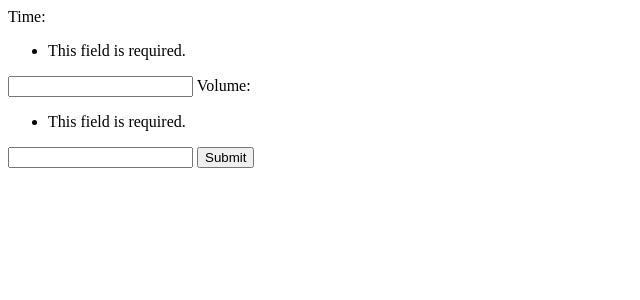
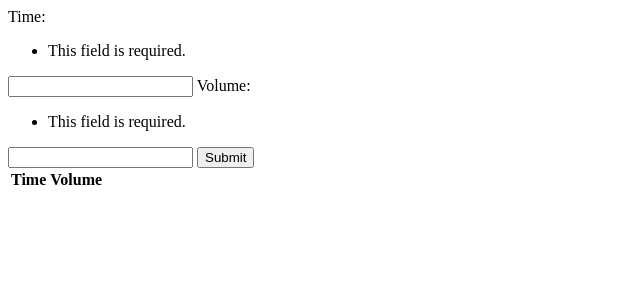
Before and after one commit to aniikamalhotra/hoohacks, a Django app: page / in a window 1280 px wide. Shown: the top 300 px of the page, without its empty margins (0-640 px from the left). Run offline with Django 4.2, Linux system fonts and the light colour scheme; data that the repository does not hold is empty.

Commit message:
user input functionality

```diff
--- a/airsafe/airsafeapp/templates/app/home.html
+++ b/airsafe/airsafeapp/templates/app/home.html
@@ -12,5 +12,17 @@
         {{ form.as_table }}
         <input type="submit" value="Submit">
     </form>
+    <table>
+        <tr>
+            <th>Time</th>
+            <th>Volume</th>
+        </tr>
+        {% for volume_at_time in dataset %}
+        <tr>
+            <td>{{ volume_at_time.time }}</td>
+            <td>{{ volume_at_time.volume }}</td>
+        </tr>
+        {% endfor %}
+    </table>
 </body>
 </html>
--- a/airsafe/airsafeapp/views.py
+++ b/airsafe/airsafeapp/views.py
@@ -71,6 +71,9 @@ def plot():
 
 def home(request):
     form = inputForm(request.POST)
+    #display data
+    dataset = volume_at_time.objects.all()
+
     if request.method == 'POST':
         # form.is_valid() make the form to submit only
         # when it contains CSRF Token
@@ -85,6 +88,7 @@ def home(request):
             pass
 
     context = {
-        'form': form
+        'form': form,
+        'dataset': dataset
     }
     return render(request, 'app/home.html', context)
```
